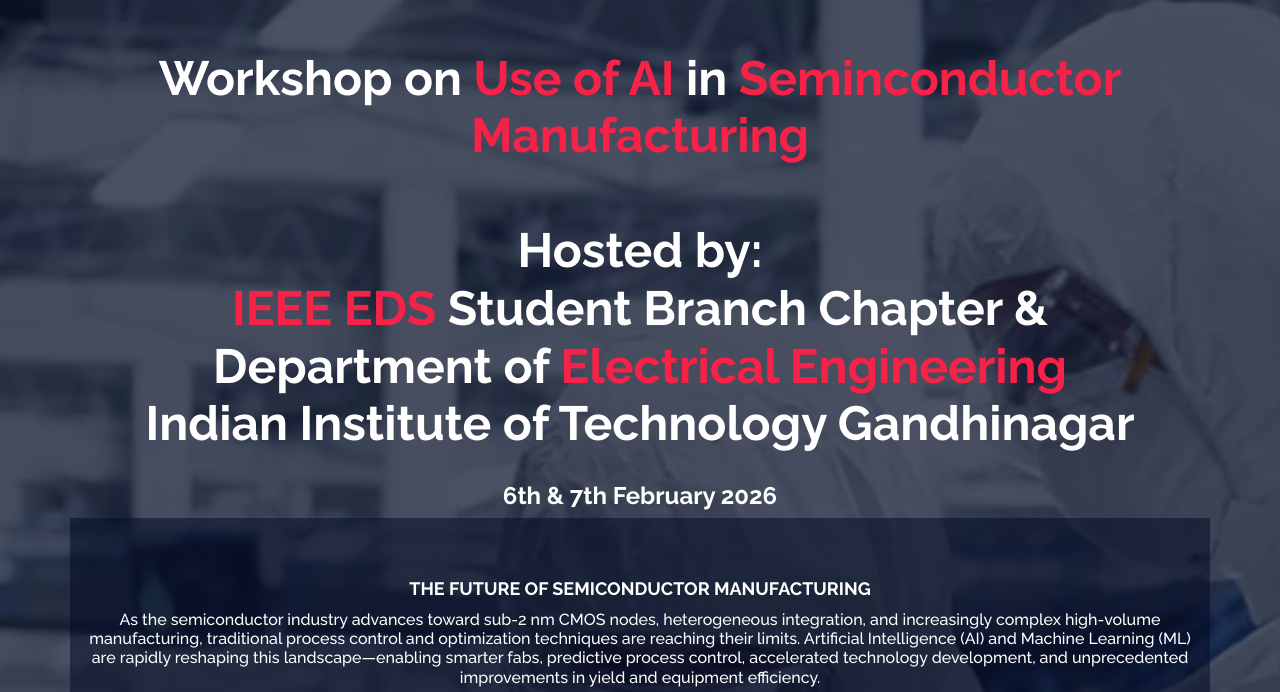
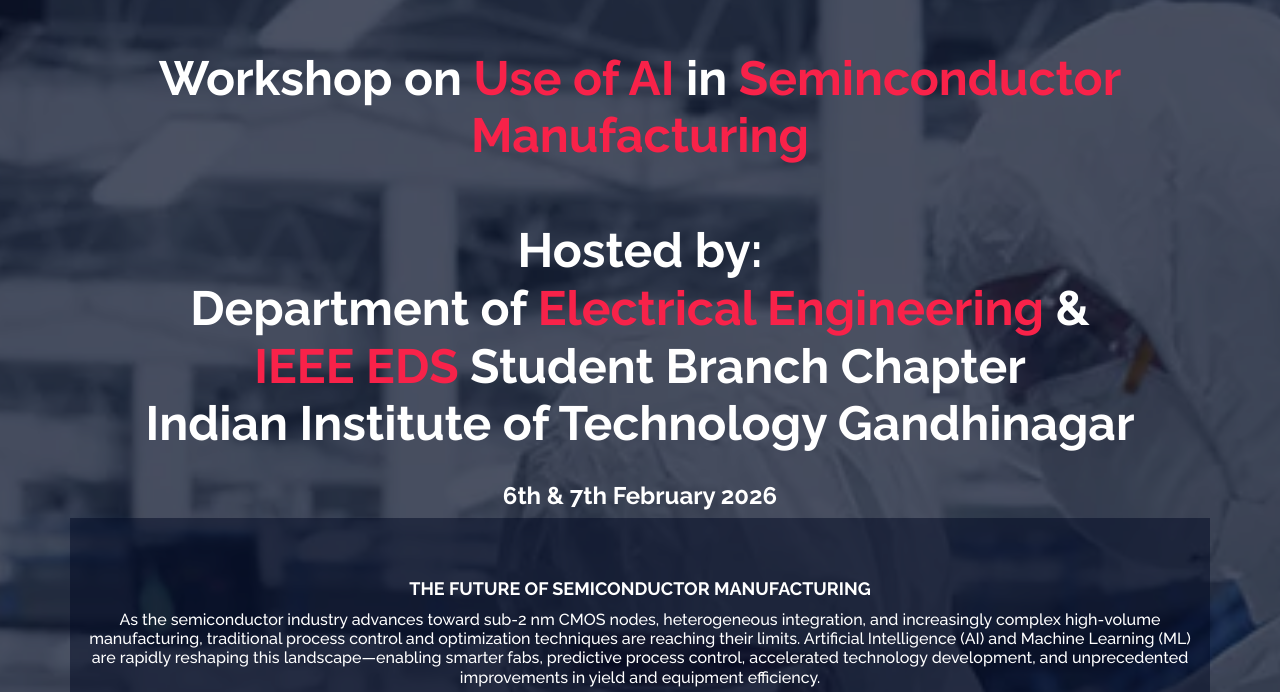
Before and after one commit to aiinsemi/aiinsemi.github.io, a plain HTML site: page index.html in a window 1280 px wide. Shown: the part 108-800 px from the top of the page. Drawn offline with Linux system fonts and the light colour scheme.

Commit message:
Update index.html

```diff
--- a/index.html
+++ b/index.html
@@ -76,7 +76,7 @@
 
       <div class="container d-flex flex-column align-items-center text-center mt-auto">
         <h2 data-aos="fade-up" data-aos-delay="100" class=""><br>Workshop on <span> Use of AI </span> in <span> Seminconductor Manufacturing </span></h2>
-		<h2 data-aos="fade-up" data-aos-delay="200" class=""><br>Hosted by: <br><span> IEEE EDS </span> Student Branch Chapter & <br> Department of <span> Electrical Engineering</span>  <br> Indian Institute of Technology Gandhinagar</h2>
+		<h2 data-aos="fade-up" data-aos-delay="200" class=""><br>Hosted by: <br> Department of <span> Electrical Engineering</span> &<br><span> IEEE EDS </span> Student Branch Chapter<br> Indian Institute of Technology Gandhinagar</h2>
         <h4 data-aos="fade-up" data-aos-delay="200"><b><br>6th & 7th February 2026</h4>
         <!--  <div data-aos="fade-up" data-aos-delay="300" class="d-flex justify-content-center w-100">
           <a href="https://youtu.be/4_25_REiMVI" class="glightbox play-btn"></a>
```
